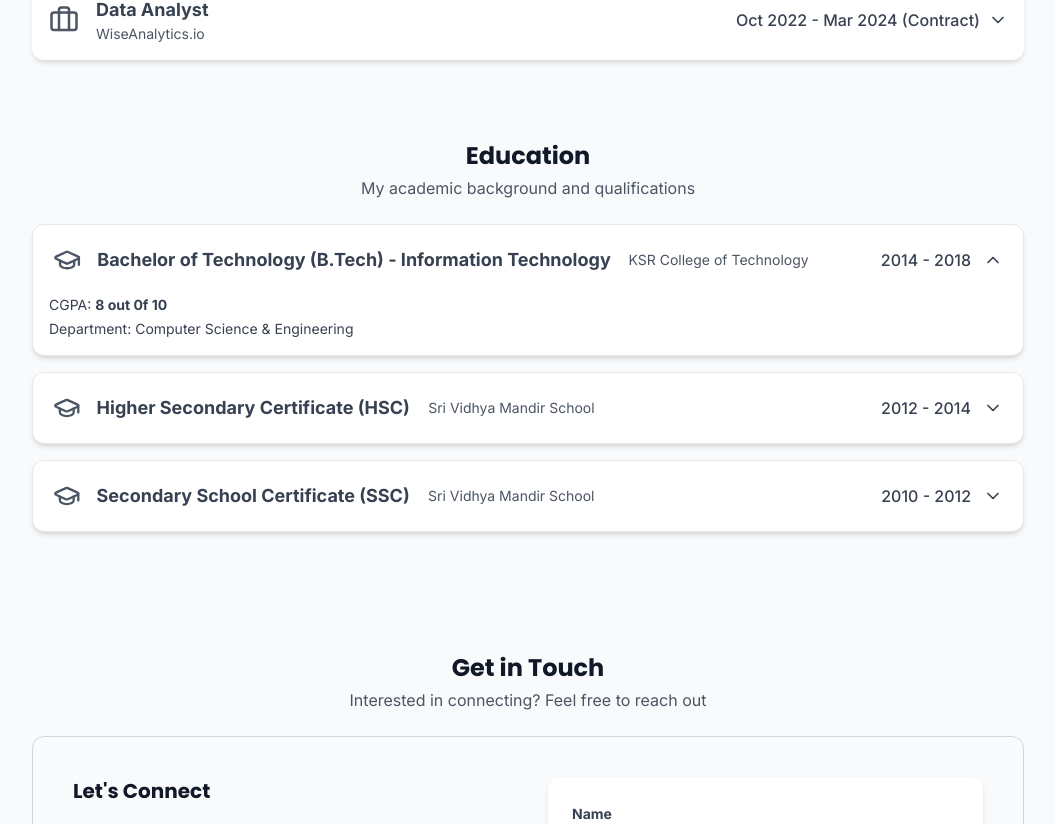
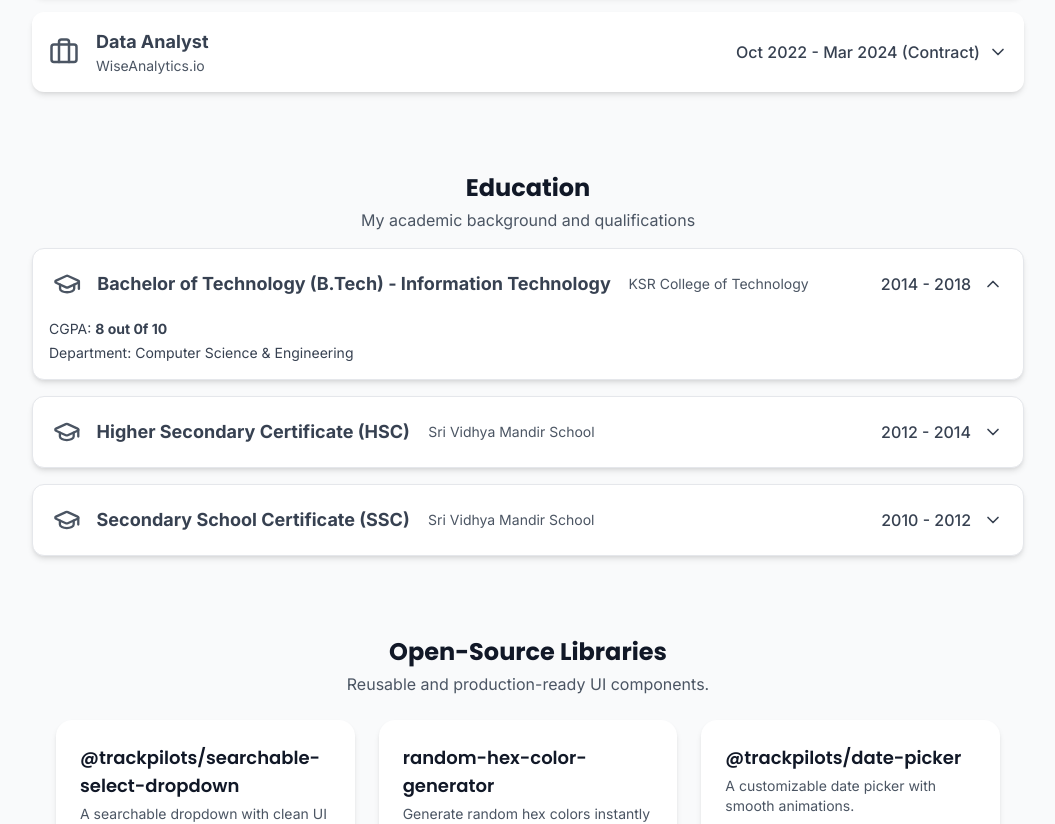
Before and after one commit to ec2-learn-instant/sakthiveltechit, a React (Create React App) app: page / in a window 1280 px wide. Shown: the part 1976-2800 px from the top of the page, without its empty margins (112-1167 px from the left). Built offline with nearby package versions, Linux system fonts and the light colour scheme.

Commit message:
Added 2 more section

```diff
--- a/src/App.js
+++ b/src/App.js
@@ -7,6 +7,8 @@ import Experience from "./components/Experience";
 import Projects from "./components/Projects";
 import Education from "./components/Education";
 import Contact from "./components/Contact";
+import OpenSource from "./components/OpenSource";
+import YoutubeSection from "./components/YoutubeSection";
 import Footer from "./components/Footer";
 
 function App() {
@@ -25,6 +27,8 @@ function App() {
         <Skills />
         <Experience />
         <Education />
+        <OpenSource />
+        <YoutubeSection />
         {/* <Projects /> */}
         <Contact />
       </main>
--- a/src/components/About.jsx
+++ b/src/components/About.jsx
@@ -33,6 +33,9 @@ export default function About() {
         <h2 className="text-xl sm:text-2xl md:text-3xl font-bold text-gray-700 dark:text-gray-300">
   Sakthivel Govinthan
 </h2>
+<p className="text-sm sm:text-base md:text-lg text-blue-600 dark:text-blue-400 font-semibold mt-1">
+  Full Stack Developer
+</p>
 
 
           {/* Description */}
--- a/src/components/Education.jsx
+++ b/src/components/Education.jsx
@@ -43,7 +43,7 @@ export default function Education() {
 
   return (
     <section className="scroll-mt-32" id="education">
-      <div className="text-center mb-6">
+      <div className="text-center mb-4">
         <h2 className="text-2xl font-bold">Education</h2>
         <p className="text-gray-600 dark:text-gray-400 mt-1">
           My academic background and qualifications
@@ -68,7 +68,7 @@ export default function Education() {
               <div className="flex items-center gap-4 w-full md:w-auto">
                 <LuGraduationCap className="hidden md:block text-gray-600 text-3xl" />
                 <div className="flex flex-col md:flex-row md:items-center md:gap-4 w-full justify-between">
-                  <div className="text-md md:text-base lg:text-lg font-bold text-gray-700 dark:text-gray-300">
+                  <div className="text-lg md:text-base lg:text-lg font-bold text-gray-700 dark:text-gray-300">
                     {edu.degree}
                   </div>
                   <div className="text-gray-600 dark:text-gray-400 text-sm mt-1 md:mt-0">
--- a/src/components/Experience.jsx
+++ b/src/components/Experience.jsx
@@ -79,7 +79,7 @@ export default function Experience() {
 
                 {/* Role + Company Right */}
                 <div className="text-left sm:text-left">
-                  <div className="text-md md:text-base lg:text-lg font-bold text-gray-700 dark:text-gray-300">
+                  <div className="text-lg md:text-base lg:text-lg font-bold text-gray-700 dark:text-gray-300">
                     {exp.role}
                   </div>
                   <div className="text-gray-600 dark:text-gray-400 text-sm">
--- /dev/null
+++ b/src/components/OpenSource.jsx
@@ -0,0 +1,120 @@
+import React from "react";
+
+const libraries = [
+  {
+    name: "@trackpilots/searchable-select-dropdown",
+    description: "A searchable dropdown with clean UI and keyboard support.",
+    tags: ["React", "Dropdown"],
+    github: "https://github.com/trackpilots/searchable-select-dropdown",
+    npm: "https://www.npmjs.com/package/@trackpilots/searchable-select-dropdown",
+    installNpm: "npm install @trackpilots/searchable-select-dropdown",
+    installYarn: "yarn add @trackpilots/searchable-select-dropdown",
+  },
+  {
+    name: "random-hex-color-generator",
+    description: "Generate random hex colors instantly for UI and testing.",
+    tags: ["JavaScript", "Utility"],
+    github: "https://github.com/trackpilots/random-hex-color-generator",
+    npm: "https://www.npmjs.com/package/random-hex-color-generator",
+    installNpm: "npm install random-hex-color-generator",
+    installYarn: "yarn add random-hex-color-generator",
+  },
+  {
+    name: "@trackpilots/date-picker",
+    description: "A customizable date picker with smooth animations.",
+    tags: ["React", "Calendar"],
+    github: "https://github.com/trackpilots/date-picker",
+    npm: "https://www.npmjs.com/package/@trackpilots/date-picker",
+    installNpm: "npm install @trackpilots/date-picker",
+    installYarn: "yarn add @trackpilots/date-picker",
+  },
+  {
+    name: "@trackpilots/single-select-date-picker",
+    description: "A minimal single-date selector with clean UI.",
+    tags: ["React", "Minimal"],
+    github: "https://github.com/trackpilots/single-select-date-picker",
+    npm: "https://www.npmjs.com/package/@trackpilots/single-select-date-picker",
+    installNpm: "npm install @trackpilots/single-select-date-picker",
+    installYarn: "yarn add @trackpilots/single-select-date-picker",
+  },
+  {
+    name: "@trackpilots/week-picker",
+    description: "Pick entire weeks at once — perfect for scheduling apps.",
+    tags: ["React", "Week Picker"],
+    github: "https://github.com/trackpilots/week-picker",
+    npm: "https://www.npmjs.com/package/@trackpilots/week-picker",
+    installNpm: "npm install @trackpilots/week-picker",
+    installYarn: "yarn add @trackpilots/week-picker",
+  },
+];
+
+export default function LibrariesSection() {
+  return (
+    <section className="bg-gray-50" id="libraries">
+      <div className="max-w-6xl mx-auto px-6">
+        <div className="text-center mb-6">
+          <h2 className="text-2xl font-bold">Open-Source Libraries</h2>
+          <p className="text-gray-600 dark:text-gray-400 mt-1">
+            Reusable and production-ready UI components.
+          </p>
+        </div>
+
+        <div className="grid grid-cols-1 sm:grid-cols-2 lg:grid-cols-3 gap-6">
+          {libraries.map((lib, index) => (
+            <div
+              key={index}
+              className="bg-white rounded-2xl shadow-md p-6 hover:shadow-xl transition"
+            >
+              <h3 className="text-lg font-semibold">{lib.name}</h3>
+              <p className="text-gray-600 text-sm mt-1">{lib.description}</p>
+
+              <div className="mt-4 flex flex-wrap gap-2 text-sm">
+                {lib.tags.map((tag, i) => (
+                  <span
+                    key={i}
+                    className="px-3 py-1 bg-blue-100 text-blue-600 rounded-full"
+                  >
+                    {tag}
+                  </span>
+                ))}
+              </div>
+
+              {/* Links */}
+              <div className="flex items-center gap-3 mt-5">
+                <a
+                  href={lib.github}
+                  target="_blank"
+                  className="text-blue-600 hover:underline text-sm"
+                >
+                  GitHub →
+                </a>
+                <a
+                  href={lib.npm}
+                  target="_blank"
+                  className="text-blue-600 hover:underline text-sm"
+                >
+                  NPM →
+                </a>
+              </div>
+
+              {/* Install commands */}
+              <div className="mt-4">
+                <p className="text-xs font-semibold text-gray-500 mb-1">NPM:</p>
+                <code className="block bg-gray-100 p-2 rounded text-xs overflow-x-auto">
+                  {lib.installNpm}
+                </code>
+
+                <p className="text-xs font-semibold text-gray-500 mt-3 mb-1">
+                  Yarn:
+                </p>
+                <code className="block bg-gray-100 p-2 rounded text-xs overflow-x-auto">
+                  {lib.installYarn}
+                </code>
+              </div>
+            </div>
+          ))}
+        </div>
+      </div>
+    </section>
+  );
+}
--- /dev/null
+++ b/src/components/YoutubeSection.jsx
@@ -0,0 +1,113 @@
+import React from "react";
+
+const playlists = [
+  {
+    title: "React JS Basics in Tamil",
+    count: "7 videos",
+    link: "https://www.youtube.com/playlist?list=PL7vRi_3TNp_4J3gXibH7Gkxn91xpzpoqT",
+    img: "https://i.ytimg.com/vi/2oLZ0Mxv1oU/hqdefault.jpg?sqp=-oaymwEXCOADEI4CSFryq4qpAwkIARUAAIhCGAE=&rs=AOn4CLBZtuaVjxkRFWGGcN6pnJBYaQ6u6A",
+    description: "Learn the fundamentals of React JS step-by-step in Tamil.",
+    tags: ["ReactJS", "Basics"],
+  },
+
+  {
+    title: "React Hooks in Tamil",
+    count: "9 lessons",
+    link: "https://www.youtube.com/playlist?list=PL7vRi_3TNp_6FQ-I7NVBFbQj2TCyEEEUW",
+    img: "https://i.ytimg.com/vi/9ZiZ8d2s8Cg/hqdefault.jpg?sqp=-oaymwEXCOADEI4CSFryq4qpAwkIARUAAIhCGAE=&rs=AOn4CLC0aF7BC2b-yjOIenUHg6dSw3wlGg",
+    description: "Master all core React Hooks with real-world examples.",
+    tags: ["ReactJS", "Hooks"],
+  },
+
+  {
+    title: "React Google Charts in Tamil",
+    count: "1 video",
+    link: "https://www.youtube.com/watch?v=5rNsVxLNLGk&list=PL7vRi_3TNp_6waTPblyc6qJi2pkE5wnHT",
+    img: "https://i.ytimg.com/vi/5rNsVxLNLGk/hqdefault.jpg?sqp=-oaymwEXCOADEI4CSFryq4qpAwkIARUAAIhCGAE=&rs=AOn4CLCdUtHMv9SP5HmlbFoPTGbZMtNeqA",
+    description: "A simple guide to using Google Charts in React apps.",
+    tags: ["ReactJS", "Google Charts"],
+  },
+];
+
+export default function YoutubeSection() {
+  return (
+    <section className="" id="youtube">
+      <div className="max-w-6xl mx-auto px-6">
+
+        <div className="text-center mb-6">
+          <h2 className="text-2xl font-bold text-center">YouTube Content</h2>
+          <p className="text-center text-gray-600 dark:text-gray-400 mt-1">
+            I regularly teach and upload tutorials on my YouTube channel.
+          </p>
+          <a
+            href="https://www.youtube.com/@Ec2-Instant-Learning"
+            target="_blank"
+            className="text-blue-600 dark:text-blue-400 font-semibold mt-2 mb-5 inline-block hover:underline"
+          >
+            🎥 Ec2 Instant Learning →
+          </a>
+        </div>
+
+        {/* Playlist Grid */}
+        <div className="grid grid-cols-1 sm:grid-cols-2 lg:grid-cols-3 gap-6 mt-6">
+
+          {playlists.map((item, index) => (
+            <div
+              key={index}
+              className="bg-white dark:bg-gray-800 rounded-2xl shadow-md hover:shadow-lg transition overflow-hidden"
+            >
+
+              {/* Thumbnail */}
+              <img
+                src={item.img}
+                alt={item.title}
+                className="w-full h-44 object-cover"
+              />
+
+              <div className="p-6">
+
+                {/* Title - 1 line */}
+                <h3 className="text-lg font-semibold text-gray-800 dark:text-gray-200 line-clamp-1">
+                  {item.title}
+                </h3>
+
+                {/* Description - 2 lines */}
+                <p className="text-gray-500 dark:text-gray-400 text-sm mt-1 line-clamp-2">
+                  {item.description}
+                </p>
+
+                {/* 🎯 Differentiated Video Count Badge */}
+                <span className="inline-block mt-2 px-3 py-1 text-xs font-semibold bg-purple-100 text-purple-700 dark:bg-purple-900 dark:text-purple-300 rounded-full">
+                  {item.count}
+                </span>
+
+                {/* Tags */}
+                <div className="flex flex-wrap gap-2 mt-3">
+                  {item.tags.map((tag, i) => (
+                    <span
+                      key={i}
+                      className="px-3 py-1 text-xs bg-blue-100 text-blue-600 dark:bg-blue-900 dark:text-blue-300 rounded-full"
+                    >
+                      {tag}
+                    </span>
+                  ))}
+                </div>
+
+                {/* Playlist link */}
+                <a
+                  href={item.link}
+                  target="_blank"
+                  className="inline-block text-blue-600 dark:text-blue-400 mt-4 text-sm font-medium hover:underline"
+                >
+                  View playlist →
+                </a>
+
+              </div>
+            </div>
+          ))}
+
+        </div>
+      </div>
+    </section>
+  );
+}
--- a/src/index.css
+++ b/src/index.css
@@ -9,3 +9,19 @@ body {
 h1, h2, h3, h4, h5, h6 {
   @apply font-display; /* Use display font for headings */
 }
+
+.line-clamp-1 {
+  overflow: hidden;
+  text-overflow: ellipsis;
+  display: -webkit-box;
+  -webkit-line-clamp: 1;
+  -webkit-box-orient: vertical;
+}
+
+.line-clamp-2 {
+  overflow: hidden;
+  text-overflow: ellipsis;
+  display: -webkit-box;
+  -webkit-line-clamp: 2;
+  -webkit-box-orient: vertical;
+}
```
